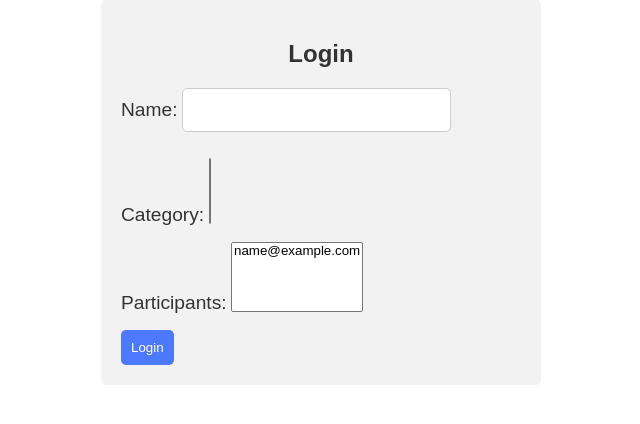
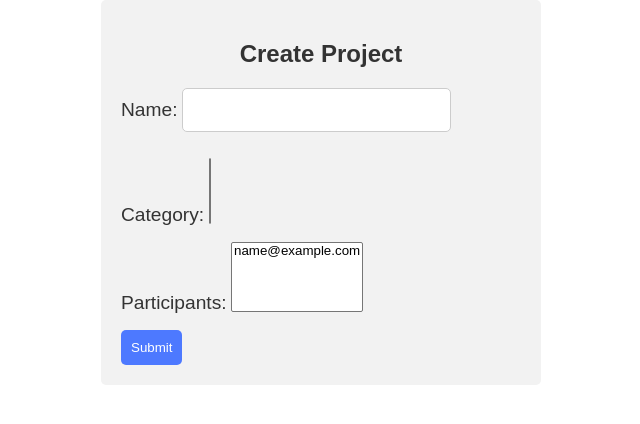
Before and after one commit to Dancko/effectiff, a Django app: page /projects/new_project/ in a window 1280 px wide. Shown: the part 70-494 px from the top of the page, without its empty margins (319-959 px from the left). Run offline with Django 4.2, Linux system fonts and the light colour scheme; the visitor is signed in with stand-in values (Sample User, id 1); data comes from the database, SQL or seed files in the repository; data that the repository does not hold is empty; parts of the project's set-up code (start-up, migrations or seed data) failed here and were passed over.

Commit message:
Added project edit page.

```diff
--- a/app/projects/urls.py
+++ b/app/projects/urls.py
@@ -7,4 +7,5 @@ urlpatterns = [
     path('my_projects/<int:pk>/', views.myProjectsPage, name='my_projects'),
     path('<int:pk>/', views.projectPage, name='project'),
     path('new_project/', views.createProjectPage, name='create_project'),
+    path('edit_project/<int:pk>/', views.editProjectPage, name='edit_project'),
 ]
--- a/app/projects/views.py
+++ b/app/projects/views.py
@@ -31,4 +31,21 @@ def createProjectPage(request):
             project.save()
             form.save_m2m()
             return redirect('my_projects', pk=request.user.id)
-    return render(request, 'projects/create_update_project.html', {'form': form})
+    return render(request, 'projects/create_update_project.html', {'form': form, 'page': page})
+
+
+@login_required(login_url='login')
+def editProjectPage(request, pk):
+    page = 'edit'
+    project = Project.objects.get(id=pk)
+    if project.owner.id == request.user.id:
+        form = ProjectCreationForm(instance=project)
+        if request.method == 'POST':
+            form = ProjectCreationForm(request.POST, instance=project)
+            if form.is_valid():
+                form.save(commit=True)
+                # form.save_m2m()
+                return redirect('my_projects', pk=request.user.id)
+    else:
+        return redirect('home')
+    return render(request, 'projects/create_update_project.html', {'page': page, 'form': form})
--- a/app/templates/projects/create_update_project.html
+++ b/app/templates/projects/create_update_project.html
@@ -1,15 +1,29 @@
 {% extends 'base.html' %}
 
 {% block content %}
+{% if page == 'create' %}
 <div class="form-container">
   <div class="form-header">
-    <h2>Login</h2>
+    <h2>Create Project</h2>
   </div>
   <form class="login-form" id="loginForm" method="POST">
     {% csrf_token %}
     <!-- Login form fields -->
     {{ form.as_p }}
-    <button type="submit">Login</button>
+    <button type="submit">Submit</button>
   </form>
 </div>
+{% else %}
+<div class="form-container">
+  <div class="form-header">
+    <h2>Edit Project</h2>
+  </div>
+  <form class="login-form" id="loginForm" method="POST">
+    {% csrf_token %}
+    <!-- Login form fields -->
+    {{ form.as_p }}
+    <button type="submit">Submit</button>
+  </form>
+</div>
+{% endif %}
 {% endblock content %}
```
